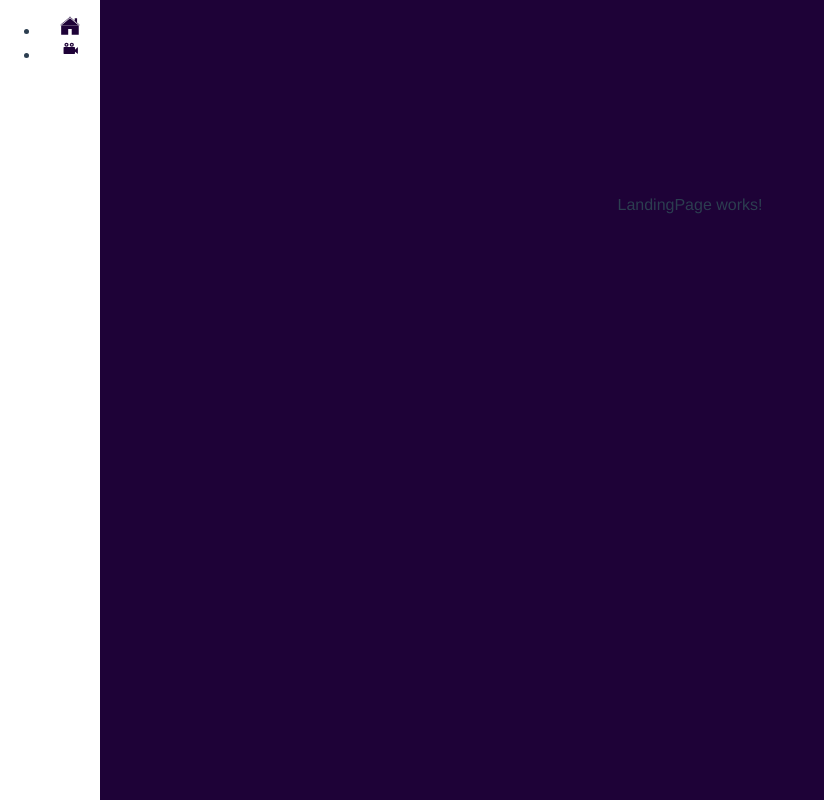
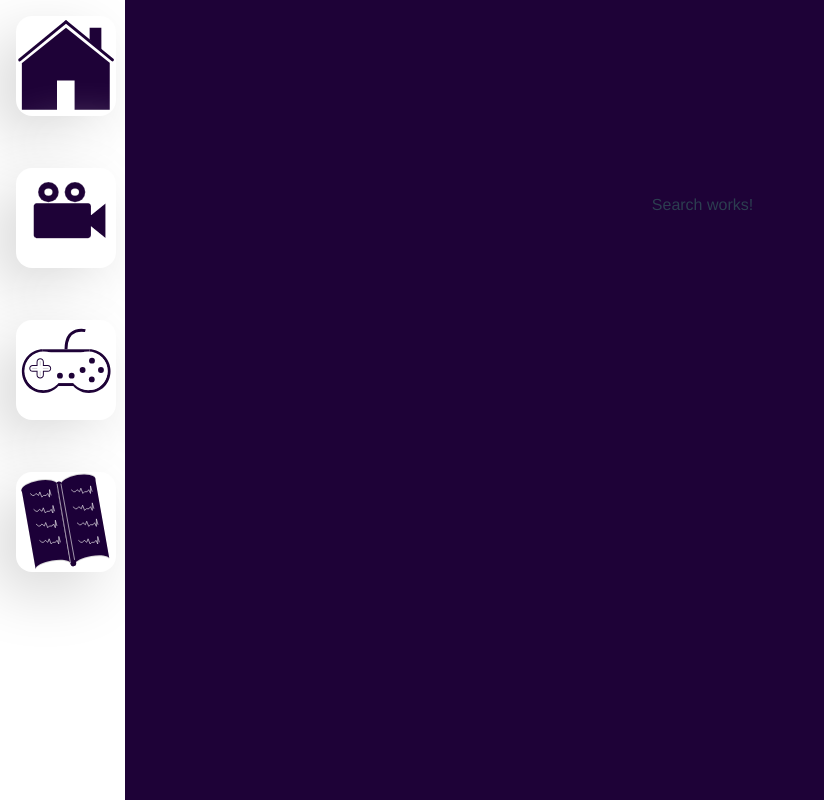
Before and after one commit to anedomansky/collection-tracker, a Vue app: page / in a window 1280 px wide. Shown: the whole page, without its empty margins (0-824 px from the left). Built offline with nearby package versions, Linux system fonts and the light colour scheme.

Commit message:
Worked on the Nav. Started working on the Search component.

```diff
--- a/src/components/App.vue
+++ b/src/components/App.vue
@@ -37,7 +37,7 @@ body {
   margin: 0;
   display: grid;
   grid-template-areas: "nav main main main";
-  grid-template-columns: 100px auto;
+  grid-template-columns: 125px auto;
 
   & main {
     grid-area: main;
--- a/src/components/CollectionListPage.vue
+++ b/src/components/CollectionListPage.vue
@@ -1,7 +1,7 @@
 <template>
     <article class="collection-list-page">
         <div class="collection-list-page__content">
-            <div>CollectionItem1</div>
+            <div>CollectionItem1 {{ name }}</div>
             <div>CollectionItem2</div>
             <div>CollectionItem3</div>
             <div>CollectionItem4</div>
@@ -13,10 +13,12 @@
 </template>
 
 <script lang="ts">
-import { Component, Vue } from 'vue-property-decorator';
+import { Component, Vue, Prop } from 'vue-property-decorator';
 
 @Component
-export default class CollectionListPage extends Vue {}
+export default class CollectionListPage extends Vue {
+    @Prop() private name!: string;
+}
 </script>
 
 <style lang="scss" scoped>
--- a/src/components/HelloWorld.vue
+++ /dev/null
@@ -1,112 +0,0 @@
-<template>
-  <div class="hello">
-    <h1>{{ msg }}</h1>
-    <p>
-      For a guide and recipes on how to configure / customize this project,
-      <br />check out the
-      <a
-        href="https://cli.vuejs.org"
-        target="_blank"
-        rel="noopener"
-      >vue-cli documentation</a>.
-    </p>
-    <h3>Installed CLI Plugins</h3>
-    <ul>
-      <li>
-        <a
-          href="https://github.com/vuejs/vue-cli/tree/dev/packages/%40vue/cli-plugin-babel"
-          target="_blank"
-          rel="noopener"
-        >babel</a>
-      </li>
-      <li>
-        <a
-          href="https://github.com/vuejs/vue-cli/tree/dev/packages/%40vue/cli-plugin-typescript"
-          target="_blank"
-          rel="noopener"
-        >typescript</a>
-      </li>
-      <li>
-        <a
-          href="https://github.com/vuejs/vue-cli/tree/dev/packages/%40vue/cli-plugin-eslint"
-          target="_blank"
-          rel="noopener"
-        >eslint</a>
-      </li>
-      <li>
-        <a
-          href="https://github.com/vuejs/vue-cli/tree/dev/packages/%40vue/cli-plugin-unit-jest"
-          target="_blank"
-          rel="noopener"
-        >unit-jest</a>
-      </li>
-    </ul>
-    <h3>Essential Links</h3>
-    <ul>
-      <li>
-        <a href="https://vuejs.org" target="_blank" rel="noopener">Core Docs</a>
-      </li>
-      <li>
-        <a href="https://forum.vuejs.org" target="_blank" rel="noopener">Forum</a>
-      </li>
-      <li>
-        <a href="https://chat.vuejs.org" target="_blank" rel="noopener">Community Chat</a>
-      </li>
-      <li>
-        <a href="https://twitter.com/vuejs" target="_blank" rel="noopener">Twitter</a>
-      </li>
-      <li>
-        <a href="https://news.vuejs.org" target="_blank" rel="noopener">News</a>
-      </li>
-    </ul>
-    <h3>Ecosystem</h3>
-    <ul>
-      <li>
-        <a href="https://router.vuejs.org" target="_blank" rel="noopener">vue-router</a>
-      </li>
-      <li>
-        <a href="https://vuex.vuejs.org" target="_blank" rel="noopener">vuex</a>
-      </li>
-      <li>
-        <a
-          href="https://github.com/vuejs/vue-devtools#vue-devtools"
-          target="_blank"
-          rel="noopener"
-        >vue-devtools</a>
-      </li>
-      <li>
-        <a href="https://vue-loader.vuejs.org" target="_blank" rel="noopener">vue-loader</a>
-      </li>
-      <li>
-        <a href="https://github.com/vuejs/awesome-vue" target="_blank" rel="noopener">awesome-vue</a>
-      </li>
-    </ul>
-  </div>
-</template>
-
-<script lang="ts">
-import { Component, Prop, Vue } from 'vue-property-decorator';
-
-@Component
-export default class HelloWorld extends Vue {
-  @Prop() private msg!: string;
-}
-</script>
-
-<!-- Add "scoped" attribute to limit CSS to this component only -->
-<style lang="scss" scoped>
-h3 {
-  margin: 40px 0 0;
-}
-ul {
-  list-style-type: none;
-  padding: 0;
-}
-li {
-  display: inline-block;
-  margin: 0 10px;
-}
-a {
-  color: #42b983;
-}
-</style>
--- a/src/components/Icon.vue
+++ b/src/components/Icon.vue
@@ -1,6 +1,6 @@
 <template>
     <router-link :to="to" class="nav-icon">
-        <img :src="require(`@/assets/icons/${icon}`)" :alt="altText"  />
+        <img :class="additionalClassNames" :src="require(`@/assets/icons/${icon}`)" :alt="altText"  />
     </router-link>
 </template>
 
@@ -14,6 +14,8 @@ export default class Icon extends Vue {
     @Prop() private altText!: string;
 
     @Prop() private to!: string;
+
+    @Prop() private additionalClassNames!: string;
 }
 </script>
 
@@ -21,7 +23,24 @@ export default class Icon extends Vue {
 .nav-icon {
     & img {
         height: auto;
-        width: 20px;
+        width: 100px;
+        border-radius: 1rem;
+        background: #ffffff;
+        box-shadow: -20px 20px 60px #d9d9d9,
+                    20px -20px 60px #ffffff;
+
+        &:hover {
+            box-shadow: inset -20px 20px 60px #d9d9d9,
+                        inset 20px -20px 60px #ffffff;
+        }
+    }
+
+    & .search, .plus, .minus, .cross, .checkmark {
+        box-shadow: none;
+
+        &:hover {
+            box-shadow: none;
+        }
     }
 }
 </style>
--- a/src/components/LandingPage.vue
+++ b/src/components/LandingPage.vue
@@ -1,15 +1,20 @@
 <template>
     <article class="landing-page">
         <div class="landing-page__content">
-            LandingPage works!
+            <Search />
         </div>
     </article>
 </template>
 
 <script lang="ts">
 import { Component, Vue } from 'vue-property-decorator';
+import Search from './Search.vue';
 
-@Component
+@Component({
+    components: {
+        Search,
+    },
+})
 export default class LandingPage extends Vue {}
 </script>
 
--- a/src/components/Nav.vue
+++ b/src/components/Nav.vue
@@ -6,6 +6,12 @@
             </li>
             <li>
                 <Icon icon="videos.svg" altText="Videos" to="/collection/list/videos" />
+            </li>
+            <li>
+                <Icon icon="games.svg" altText="Games" to="/collection/list/games" />
+            </li>
+            <li>
+                <Icon icon="books.svg" altText="Books" to="/collection/list/books" />
             </li>
         </ul>
     </nav>
@@ -27,5 +33,18 @@ export default class Nav extends Vue {}
 nav {
     grid-area: nav;
     background-color: #FFFFFF;
+
+    & ul {
+        padding: 0;
+        list-style-type: none;
+
+        & li {
+            margin: 0 1rem 3rem 1rem;
+        }
+
+        & li:last-of-type {
+            margin-bottom: 0;
+        }
+    }
 }
 </style>
--- /dev/null
+++ b/src/components/Search.vue
@@ -0,0 +1,17 @@
+<template>
+    <article class="search">
+        <div class="search__content">
+            Search works!
+        </div>
+    </article>
+</template>
+
+<script lang="ts">
+import { Component, Vue } from 'vue-property-decorator';
+
+@Component
+export default class Search extends Vue {}
+</script>
+
+<style lang="scss" scoped>
+</style>
--- a/src/routes.ts
+++ b/src/routes.ts
@@ -10,6 +10,7 @@ const routes: RouteConfig[] = [
     {
         component: CollectionListPage,
         path: '/collection/list/:name',
+        props: true,
     },
 ];
 
```
Also changed, not shown: .eslintrc.js, 2 other files (tests, documents, lock files or other folders).
